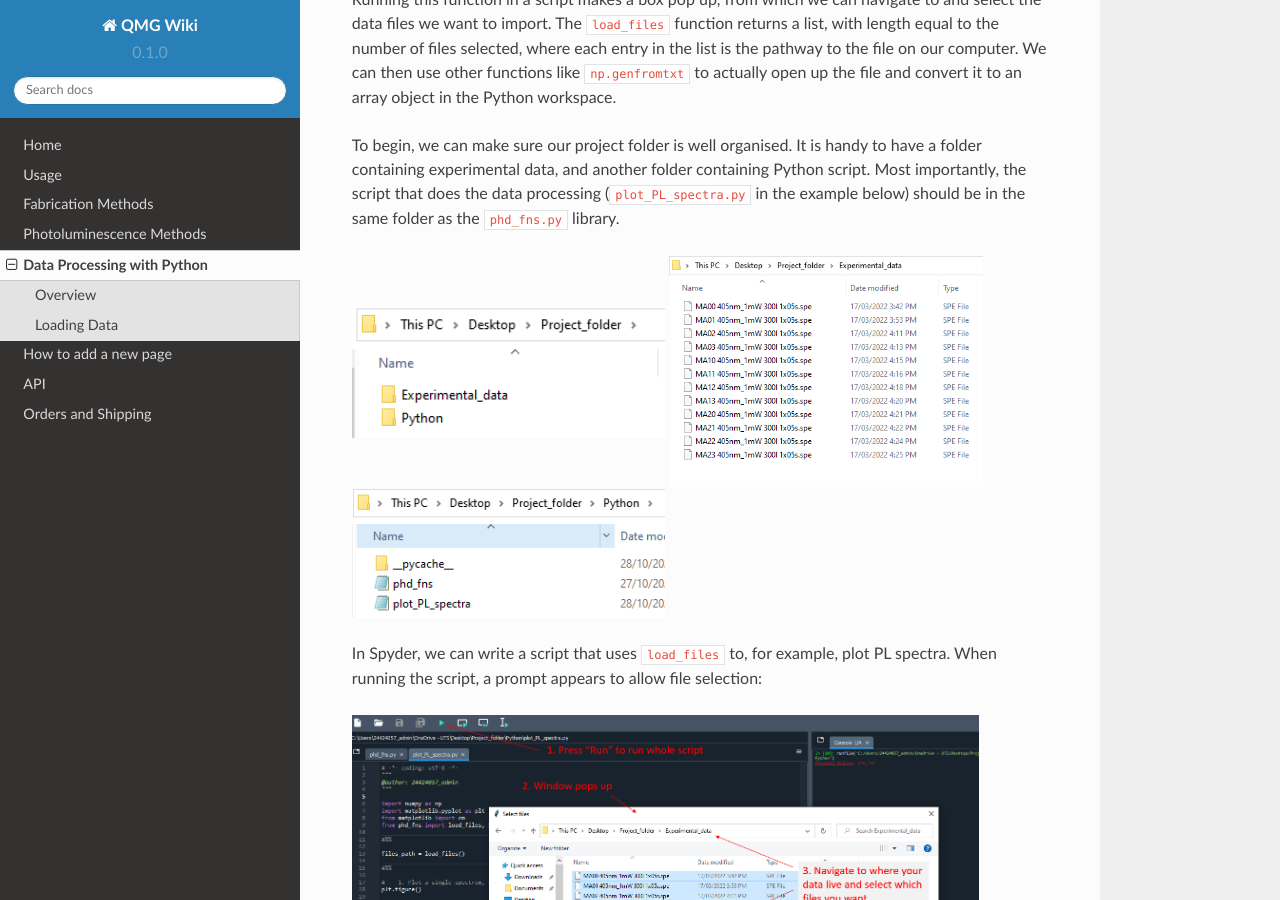
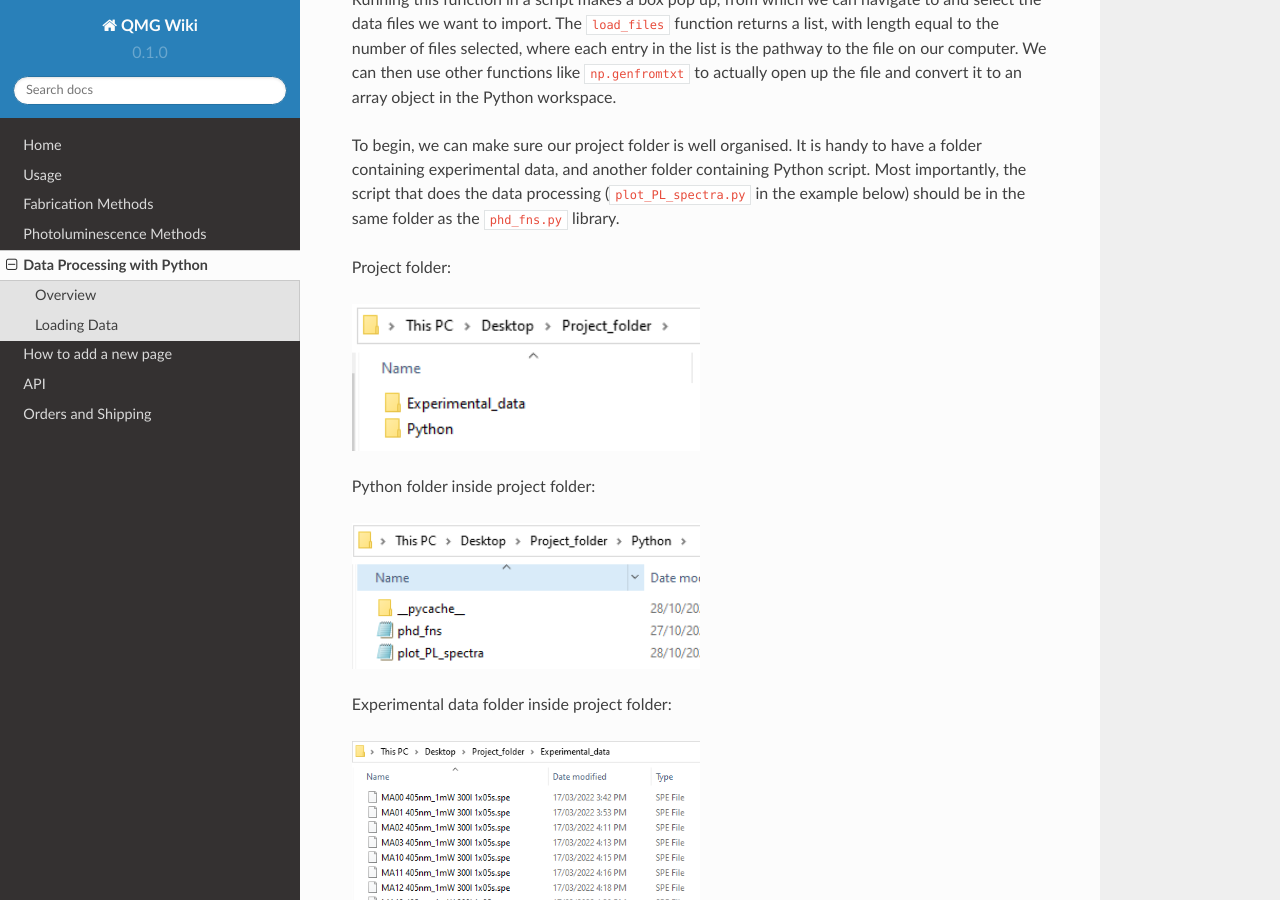
Before and after one commit to quantum-materials-group/QMG-wiki, a Sphinx documentation site: the page built from docs/pages/data_processing_sop.rst, in a window 1280 px wide and 900 px high, scrolled down 1117 px. Built offline with Sphinx 7.4.7 and the Read the Docs theme 2.0.0, drawn with Linux system fonts in a browser that asks for light colours.

Commit message:
Update data_processing_sop.rst

```diff
--- a/docs/pages/data_processing_sop.rst
+++ b/docs/pages/data_processing_sop.rst
@@ -32,17 +32,26 @@ We can then use other functions like ``np.genfromtxt`` to actually open up the f
 To begin, we can make sure our project folder is well organised. It is handy to have a folder containing experimental data, and another folder containing Python script.
 Most importantly, the script that does the data processing (``plot_PL_spectra.py`` in the example below) should be in the same folder as the ``phd_fns.py`` library.
 
-|project-folder| |experimental-folder1|
+Project folder:
+
+|project-folder|
+
+.. |project-folder| image:: ../_static/Load_and_plot_demo/project-folder.png
+   :width: 50%
+
+Python folder inside project folder:
+
 |python-folder2|
 
-.. |project-folder| image:: ../_static/Load_and_plot_demo/project-folder.png
-   :width: 45%
+.. |python-folder2| image:: ../_static/Load_and_plot_demo/python-folder2.png
+   :width: 50%
+
+Experimental data folder inside project folder:
+
+|experimental-folder1|
 
 .. |experimental-folder1| image:: ../_static/Load_and_plot_demo/experimental-folder1.png
-   :width: 45%
-
-.. |python-folder2| image:: ../_static/Load_and_plot_demo/python-folder2.png
-   :width: 45%
+   :width: 50%
 
 In Spyder, we can write a script that uses ``load_files`` to, for example, plot PL spectra. When running the script, a prompt appears to allow file selection:
 
```
